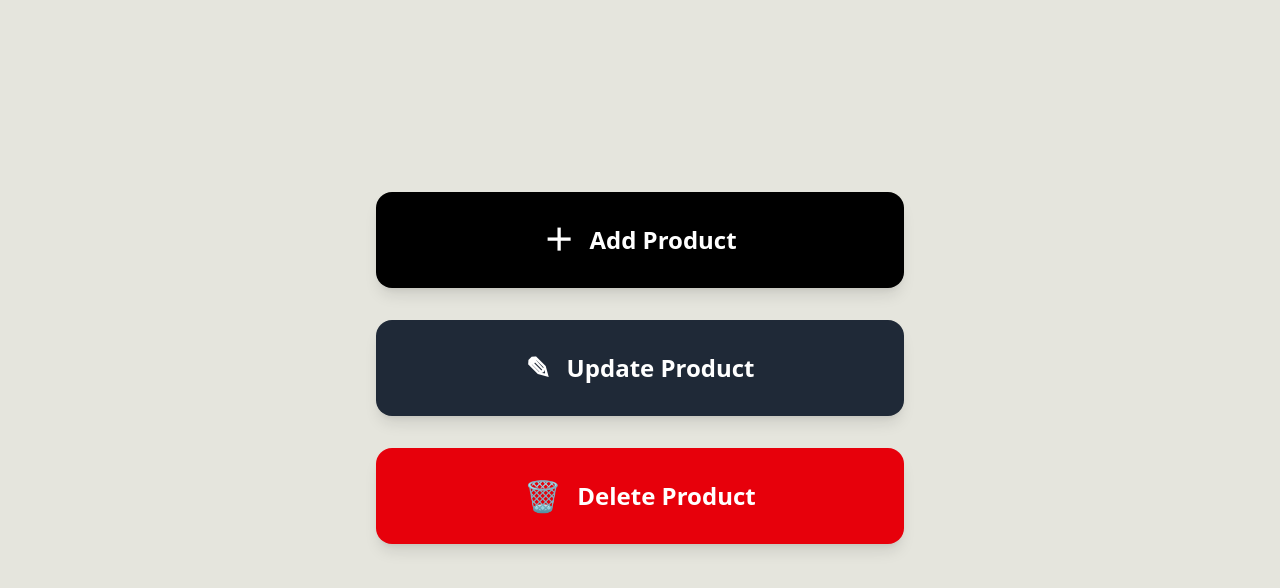
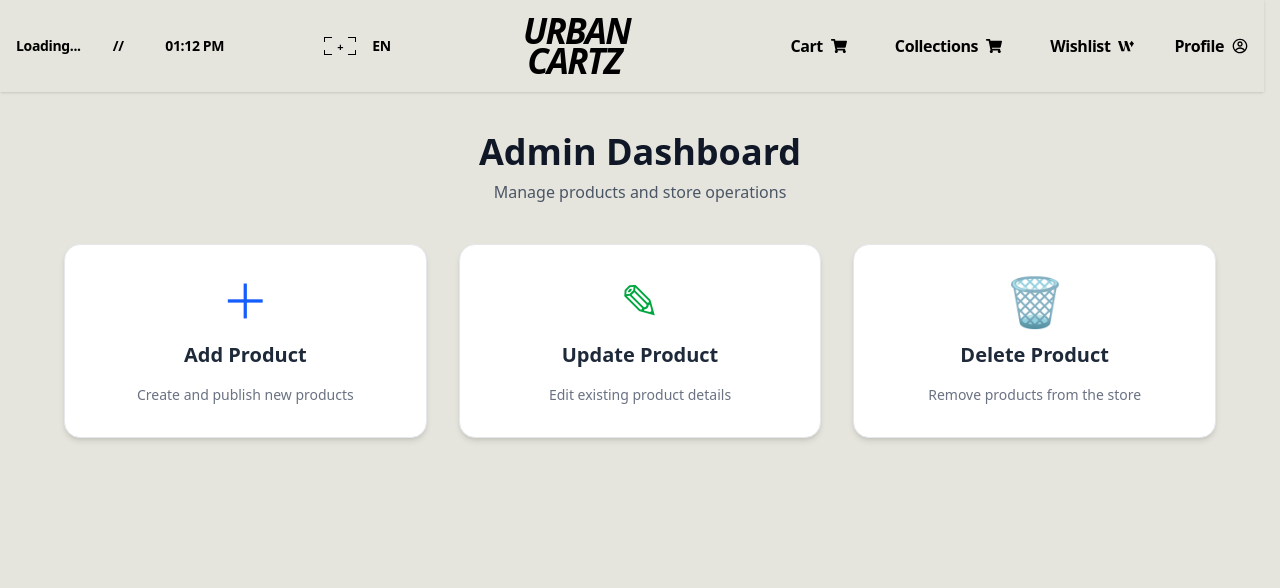
Before and after one commit to krishnaapatel99/Cartsy, a Next.js app: page /admin/dashboard in a window 1280 px wide. Shown: the top 588 px of the page. Built offline with nearby package versions, Linux system fonts and the light colour scheme; no server answers; a web font is replaced by a local one.

Commit message:
admin dashboard fixed

```diff
--- a/app/admin/dashboard/page.js
+++ b/app/admin/dashboard/page.js
@@ -1,9 +1,20 @@
 "use client";
+export const dynamic = "force-dynamic";
+import Navbar from "@/components/Navbar";
+import { useEffect } from "react";
+
 
 export default function AdminDashboard() {
+useEffect(() => {
+    window.__navbarAlreadyFired = true;
+    window.dispatchEvent(new Event('navbarReveal'));
 
+  }, []);
   // ADD PRODUCT
   async function handleAdd() {
+
+
+
     const res = await fetch("/api/admin/add", {
       method: "POST",
       headers: { "Content-Type": "application/json" },
@@ -56,37 +67,82 @@ export default function AdminDashboard() {
   }
 
 return (
-    <div className="min-h-[calc(100vh-4rem)] flex items-center justify-center">
-      <div className="grid gap-8 w-full max-w-xl px-6">
+    <>
+      <Navbar />
 
-        {/* ADD PRODUCT */}
+      <div className="min-h-screen bg-[#E5E5DD] px-6 py-10">
+        <div className="max-w-6xl mx-auto">
+
+          {/* Header */}
+          <div className="mb-10 text-center">
+            <h1 className="text-4xl font-bold text-gray-900">
+              Admin Dashboard
+            </h1>
+            <p className="text-gray-600 mt-2">
+              Manage products and store operations
+            </p>
+          </div>
+
+          {/* Actions */}
+          <div className="grid grid-cols-1 md:grid-cols-3 gap-8">
+
+            {/* ADD */}
             <button
               onClick={handleAdd}
-          className="flex items-center justify-center gap-4 h-24 rounded-2xl bg-black text-white text-2xl font-semibold shadow-lg hover:scale-[1.02] transition"
+              className="group p-8 rounded-2xl bg-white shadow-md hover:shadow-xl transition-all border border-gray-200"
             >
-          <span className="text-3xl">＋</span>
+              <div className="flex flex-col items-center gap-4">
+                <span className="text-5xl text-blue-600 group-hover:scale-110 transition">
+                  ＋
+                </span>
+                <h2 className="text-xl font-semibold text-gray-800">
                   Add Product
+                </h2>
+                <p className="text-sm text-gray-500 text-center">
+                  Create and publish new products
+                </p>
+              </div>
             </button>
 
-        {/* UPDATE PRODUCT */}
+            {/* UPDATE */}
             <button
               onClick={handleUpdate}
-          className="flex items-center justify-center gap-4 h-24 rounded-2xl bg-[#1f2937] text-white text-2xl font-semibold shadow-lg hover:scale-[1.02] transition"
+              className="group p-8 rounded-2xl bg-white shadow-md hover:shadow-xl transition-all border border-gray-200"
             >
-          <span className="text-3xl">✎</span>
+              <div className="flex flex-col items-center gap-4">
+                <span className="text-5xl text-green-600 group-hover:scale-110 transition">
+                  ✎
+                </span>
+                <h2 className="text-xl font-semibold text-gray-800">
                   Update Product
+                </h2>
+                <p className="text-sm text-gray-500 text-center">
+                  Edit existing product details
+                </p>
+              </div>
             </button>
 
-        {/* DELETE PRODUCT */}
+            {/* DELETE */}
             <button
               onClick={handleDelete}
-          className="flex items-center justify-center gap-4 h-24 rounded-2xl bg-red-600 text-white text-2xl font-semibold shadow-lg hover:scale-[1.02] transition"
+              className="group p-8 rounded-2xl bg-white shadow-md hover:shadow-xl transition-all border border-gray-200"
             >
-          <span className="text-3xl">🗑</span>
+              <div className="flex flex-col items-center gap-4">
+                <span className="text-5xl text-red-600 group-hover:scale-110 transition">
+                  🗑
+                </span>
+                <h2 className="text-xl font-semibold text-gray-800">
                   Delete Product
+                </h2>
+                <p className="text-sm text-gray-500 text-center">
+                  Remove products from the store
+                </p>
+              </div>
             </button>
 
           </div>
         </div>
+      </div>
+    </>
   );
 }
--- a/app/admin/login/page.js
+++ b/app/admin/login/page.js
@@ -1,4 +1,5 @@
 "use client";
+export const dynamic = "force-dynamic";
 import { useState, useEffect } from "react";
 import { useRouter } from "next/navigation";
 import { createBrowserClient } from "@supabase/ssr";
--- a/middleware.js
+++ b/middleware.js
@@ -68,5 +68,8 @@ export async function middleware(req) {
 }
 
 export const config = {
-  matcher: ["/admin/:path*"],
+  matcher: [
+    "/admin/dashboard/:path*",
+    "/api/admin/:path*",
+  ],
 };
```
Lines whose indentation alone changed are shown as unchanged.
